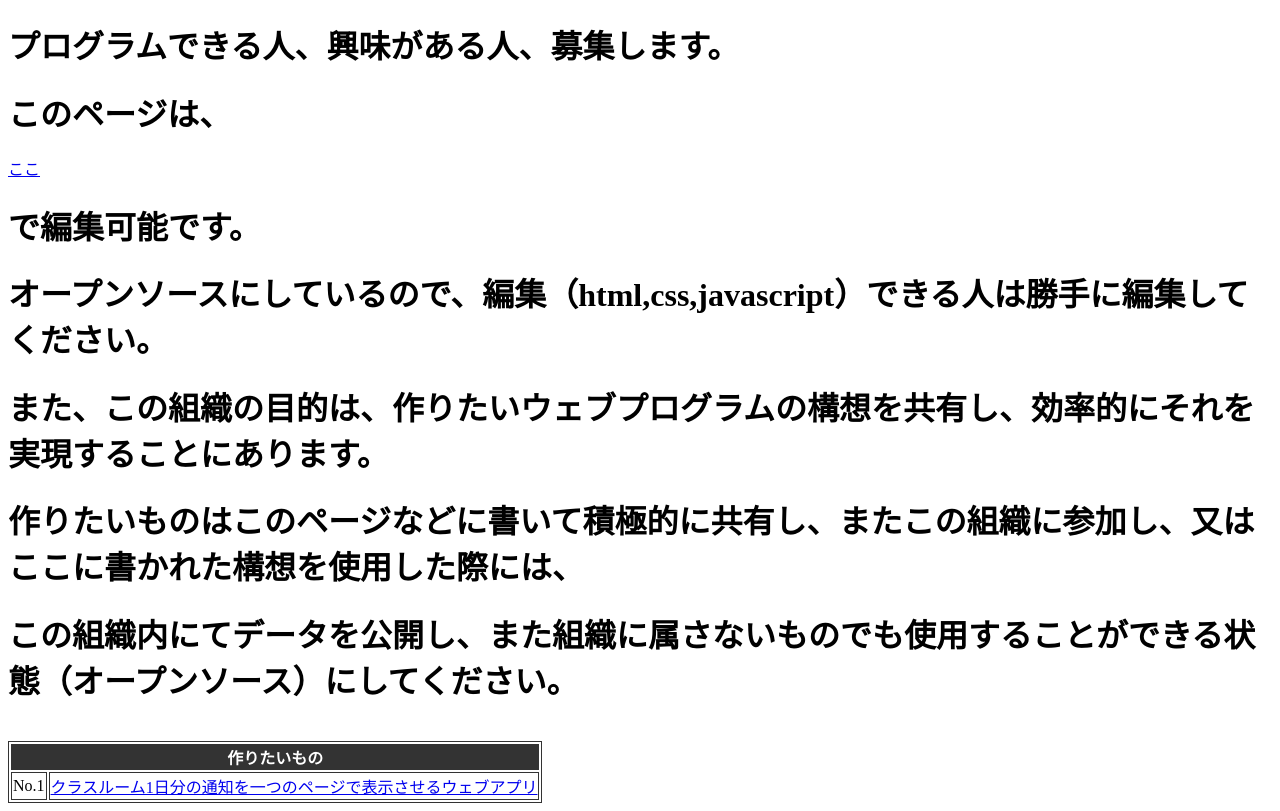
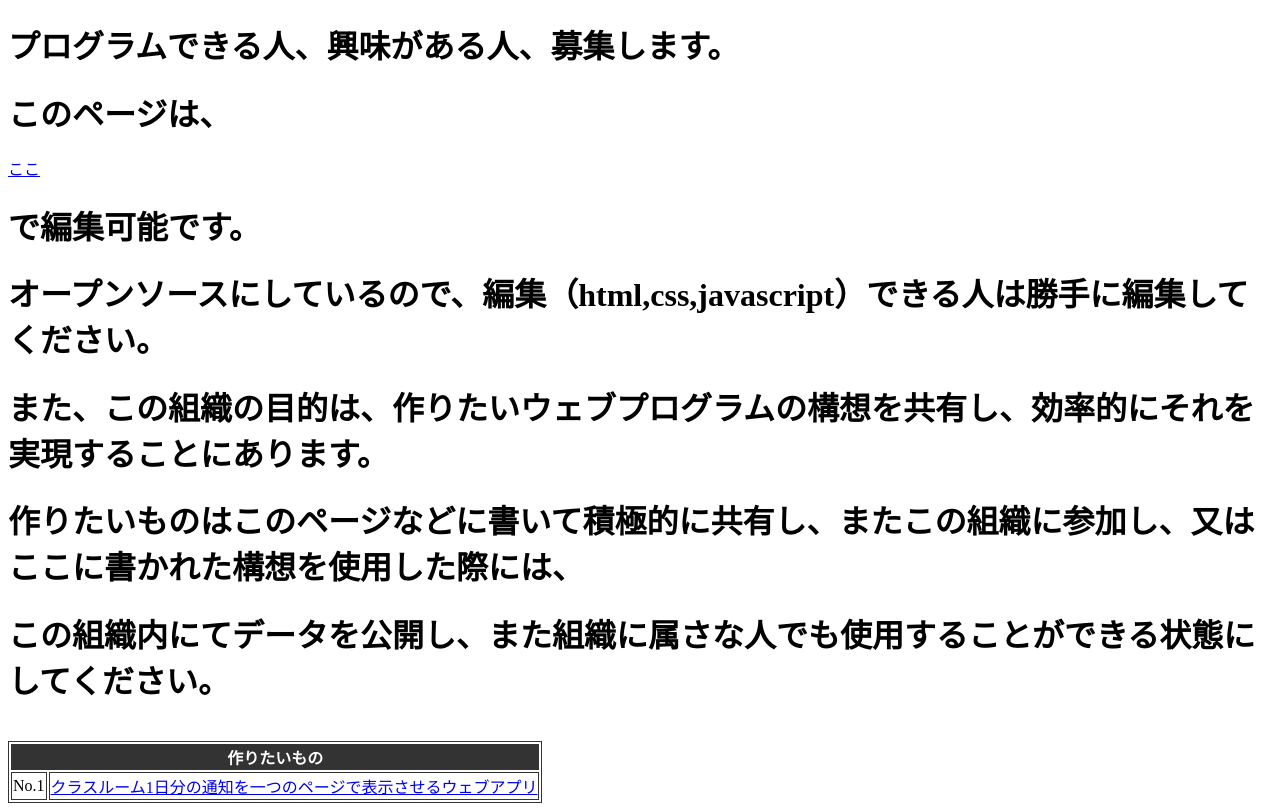
Before and after one commit to tmsmhs/index.html, a plain HTML site: page index.html in a window 1280 px wide. Drawn offline with Linux system fonts and the light colour scheme.

Commit message:
Update index.html

```diff
--- a/index.html
+++ b/index.html
@@ -19,7 +19,7 @@ tfoot {
 <h1>オープンソースにしているので、編集（html,css,javascript）できる人は勝手に編集してください。</h1>
 <h1>また、この組織の目的は、作りたいウェブプログラムの構想を共有し、効率的にそれを実現することにあります。</h1>
 <h1>作りたいものはこのページなどに書いて積極的に共有し、またこの組織に参加し、又はここに書かれた構想を使用した際には、</h1>
-<h1>この組織内にてデータを公開し、また組織に属さないものでも使用することができる状態（オープンソース）にしてください。</h1><br>
+<h1>この組織内にてデータを公開し、また組織に属さな人でも使用することができる状態にしてください。</h1><br>
   <table>
     <thead>
         <tr>
```
